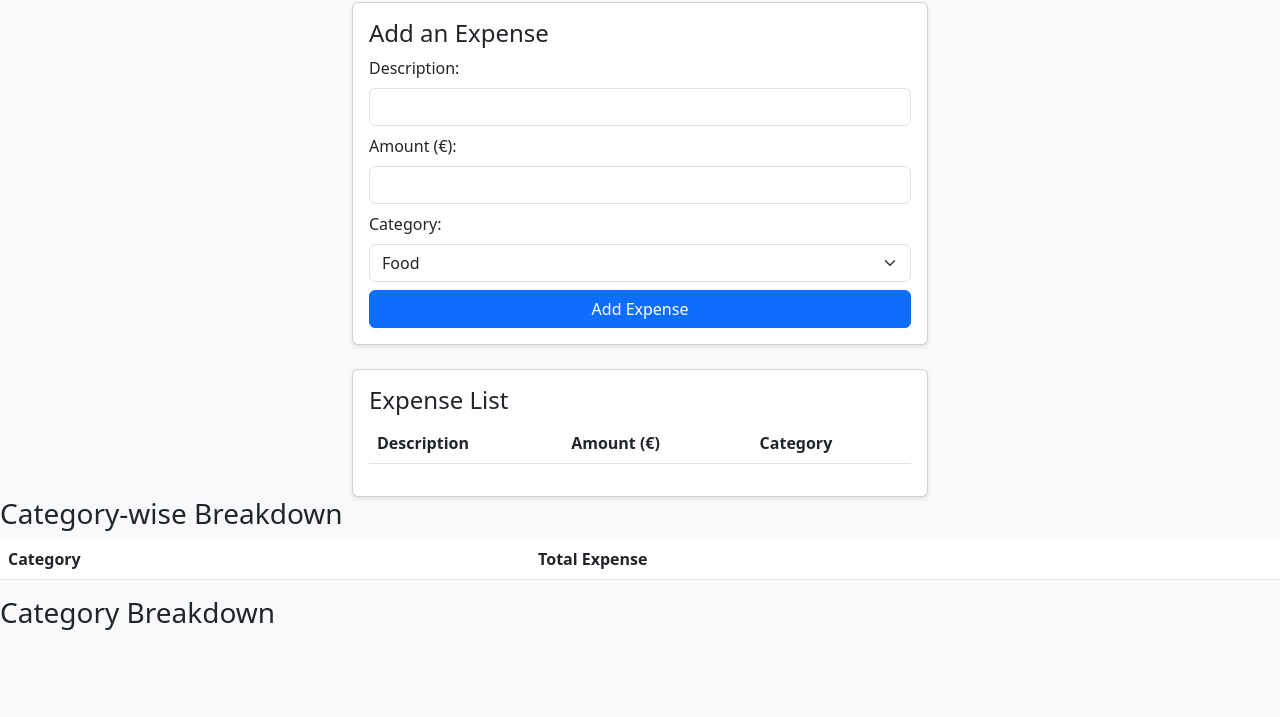
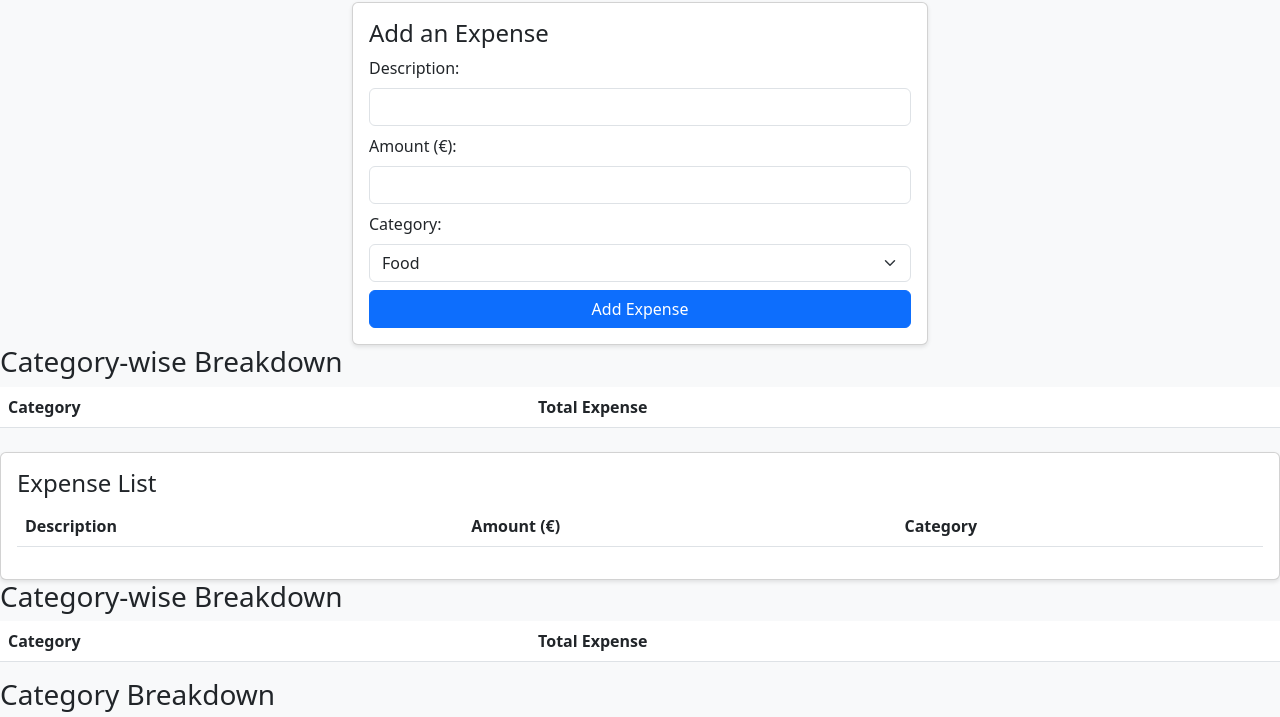
Before and after one commit to Personal-Expense-Tracker-AAA/User-Expense-Management-Frontend, a plain HTML site: page index.html in a window 1280 px wide. Shown: the part 100-817 px from the top of the page. Drawn offline with nearby package versions, Linux system fonts and the light colour scheme; no server answers.

Commit message:
Form Order changed

```diff
--- a/index.html
+++ b/index.html
@@ -43,8 +43,22 @@
       <!-- Confirmation Message -->
       <div id="message" class="alert alert-success mt-3 d-none"></div>
 
-      <!-- Expense Table -->
-      <div class="card p-3 mt-4">
+
+
+    </div>
+    <h3>Category-wise Breakdown</h3>
+    <table class="table">
+      <thead>
+        <tr>
+          <th>Category</th>
+          <th>Total Expense</th>
+        </tr>
+      </thead>
+      <tbody id="category-summary"></tbody>
+    </table>
+
+       <!-- Expense Table -->
+       <div class="card p-3 mt-4">
         <h4>Expense List</h4>
         <table class="table">
           <thead>
```
